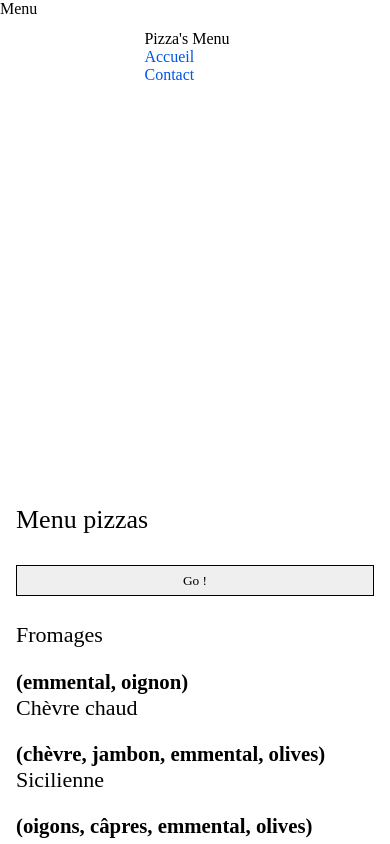
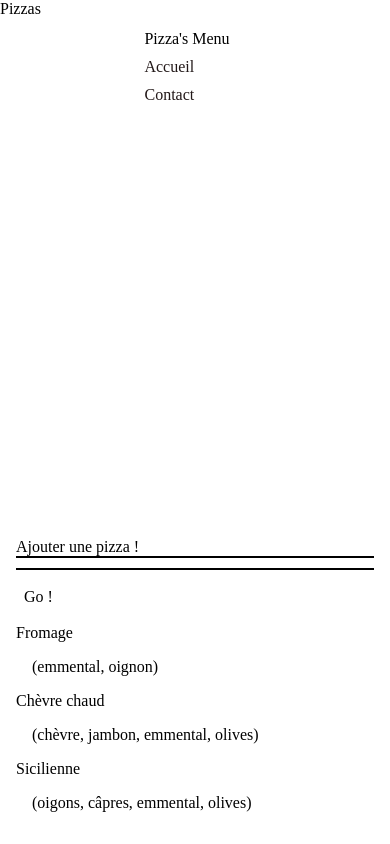
Before and after one commit to Baryonis/Cordova, a website: page www/index.html in a window 390 px wide. Drawn offline with nearby package versions, Linux system fonts and the light colour scheme; some packages are replaced by stand-ins of ours.

Commit message:
fourth commit

```diff
--- a/www/css/index.css
+++ b/www/css/index.css
@@ -16,10 +16,12 @@ body {
 
 .form-add-pizza > * {
     margin-bottom: 10px;
+    border: black 1px solid;
 }
 
 .form-add-pizza [type=submit] {
-      border: 1px solid black;
+    color: black;
+    border: none;
     padding: 8px;
 }
 
@@ -27,13 +29,19 @@ body {
     min-width: 350px;
 }
 
-.pizza > p:first-of-type {
+.pizza h3 {
+    margin-top: 25px;
+}
+
+.pizza p {
     font-size: 1.3rem;
     font-weight: bold;
-      margin-bottom: -15px;
+    margin-top: 5px;
 }
 
 .menu_link {
     display: flex;
     text-decoration: none;
+    color: #221818;
+    margin-top: 10px;
 }
--- a/www/index.html
+++ b/www/index.html
@@ -26,6 +26,7 @@
     <title>TP Menu Pizzas</title>
   </head>
   <body>
+    <ion-app>
         <ion-menu content-id="main-content">
         <ion-header>
             <ion-toolbar>
@@ -34,8 +35,8 @@
         </ion-header>
 
         <ion-content class="ion-padding">
-        <a href="#" class="menu_link">Accueil</a>
-        <a href="#" class="menu_link">Contact</a>
+            <ion-nav-link href="#" class="menu_link">Accueil</ion-nav-link>
+            <ion-nav-link href="#" class="menu_link">Contact</ion-nav-link>
         </ion-content>
         </ion-menu>
 
@@ -46,15 +47,20 @@
             <ion-buttons slot="start">
                 <ion-menu-button></ion-menu-button>
             </ion-buttons>
-          <ion-title>Menu</ion-title>
+            <ion-title>Pizzas</ion-title>
             </ion-toolbar>
         </ion-header>
 
         <ion-content class="ion-padding">
-        <h1>Menu pizzas</h1>
 
             <div class="error"></div>
 
+            <ion-card>
+                <ion-card-header>
+                  <ion-card-title>Ajouter une pizza !</ion-card-title>
+                </ion-card-header>
+
+                <ion-card-content>
                     <form class="form-add-pizza">
                         <ion-input
                             type="text"
@@ -70,25 +76,44 @@
                             autocomplete="off"
                         ></ion-input>
 
-          <button type="submit">Go !</button>
+                        <ion-button type="submit">Go !</ion-button>
                         </form>
+                </ion-card-content>
+              </ion-card>
 
-        <div class="pizzas">
-          <div class="pizza">
-            <h3>Fromages</h3>
-            <p>(emmental, oignon)</p>
+              <ion-accordion-group class="pizzas">
+
+                <ion-accordion value="first" class="pizza">
+                  <ion-item slot="header" color="light">
+                    <ion-label>Fromage</ion-label>
+                  </ion-item>
+                  <div class="ion-padding" slot="content">
+                    (emmental, oignon)
                   </div>
-          <div class="pizza">
-            <h3>Chèvre chaud</h3>
-            <p>(chèvre, jambon, emmental, olives)</p>
+                </ion-accordion>
+
+                <ion-accordion value="second" class="pizza">
+                  <ion-item slot="header" color="light">
+                    <ion-label>Chèvre chaud</ion-label>
+                  </ion-item>
+                  <div class="ion-padding" slot="content">
+                    (chèvre, jambon, emmental, olives)
                   </div>
-          <div class="pizza">
-            <h3>Sicilienne</h3>
-            <p>(oigons, câpres, emmental, olives)</p>
+                </ion-accordion>
+
+                <ion-accordion value="third" class="pizza">
+                  <ion-item slot="header" color="light">
+                    <ion-label>Sicilienne</ion-label>
+                  </ion-item>
+                  <div class="ion-padding" slot="content">
+                    (oigons, câpres, emmental, olives)
                   </div>
-        </div>
+                </ion-accordion>
+
+              </ion-accordion-group>
         </div>
       </ion-content>
+    </ion-app>
 
 
 
--- a/www/js/index.js
+++ b/www/js/index.js
@@ -11,14 +11,20 @@ function onDeviceReady() {
     const ingredients = formAddPizza.ingredients.value;
 
     if (isValid(pizzaName) && isValid(ingredients)) {
-      const pizzaTag = document.createElement("div");
-      pizzaTag.className = "pizza";
+      const pizzaTag = document.createElement("ion-accordeon");
+      pizzaTag.className =
+        "pizza md accordion-animated hydrated accordion-collapsed";
       pizzaTag.innerHTML = `
-        <h3>${capitalizeFirstLetter(pizzaName)}</h3>
-        <p>(${formatIngredients(ingredients)})</p>
+      <ion-item slot="header" color="light">
+        <ion-label>${capitalizeFirstLetter(pizzaName)}</ion-label>
+      </ion-item>
+
+      <div class="ion-padding" slot="content">
+        (${formatIngredients(ingredients)})
+      </div>
       `;
 
-      pizzasTag.insertBefore(pizzaTag, pizzasTag.firstElementChild);
+      pizzasTag.insertBefore(pizzaTag, pizzasTag.lastChild);
 
       formAddPizza.reset();
     } else {
```
Lines whose indentation alone changed are shown as unchanged.
